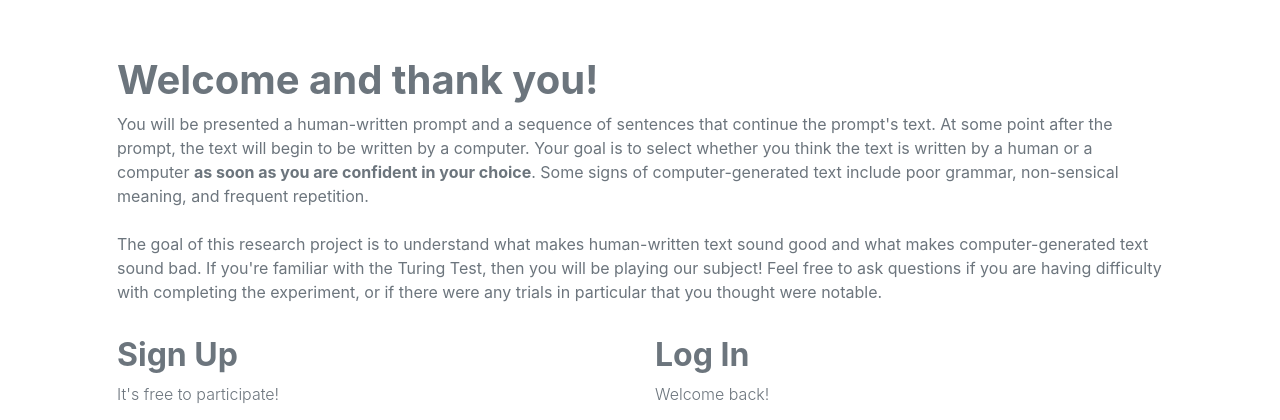
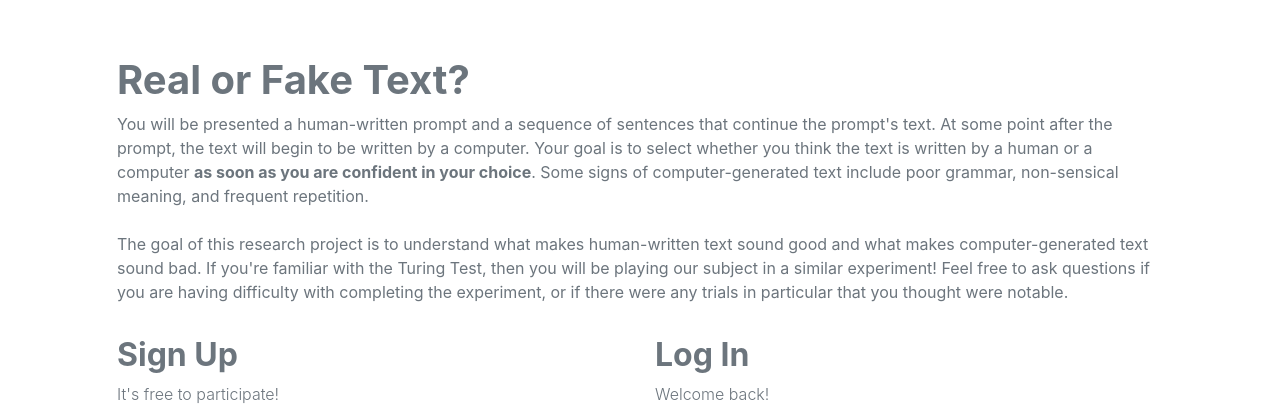
Before and after one commit to kirubarajan/roft, a Django app: page / in a window 1280 px wide. Shown: the top 420 px of the page. Run offline with Django 3.2, Linux system fonts and the light colour scheme; some libraries are stand-ins or nearby versions.

Commit message:
Update name

```diff
--- a/annotation/core/templates/onboard.html
+++ b/annotation/core/templates/onboard.html
@@ -16,7 +16,7 @@
         <div class="col-md" />
         <div class="col-md" style="padding: 2rem">
           <br />
-          <h1 class="text-muted"> <strong> Welcome and thank you! </strong> </h1>
+          <h1 class="text-muted"> <strong> Real or Fake Text? </strong> </h1>
           <p class="text-muted" style="margin-bottom: 2rem;">
             You will be presented a human-written prompt and a sequence of sentences that continue the prompt's text. At some point after the prompt, the text will begin to be written by a computer.
             Your goal is to select whether you think the text is written by a human or a computer <strong>as soon as you are confident in your choice</strong>.
@@ -24,7 +24,7 @@
             Some signs of computer-generated text include poor grammar, non-sensical meaning, and frequent repetition.
             <br /> <br />
             The goal of this research project is to understand what makes human-written text sound good and what makes computer-generated text sound bad.
-            If you're familiar with the Turing Test, then you will be playing our subject!
+            If you're familiar with the Turing Test, then you will be playing our subject in a similar experiment!
             Feel free to ask questions if you are having difficulty with completing the experiment, or if there were any trials in particular that you thought were notable.
           </p>
 
```
Also changed, not shown: README.md.
